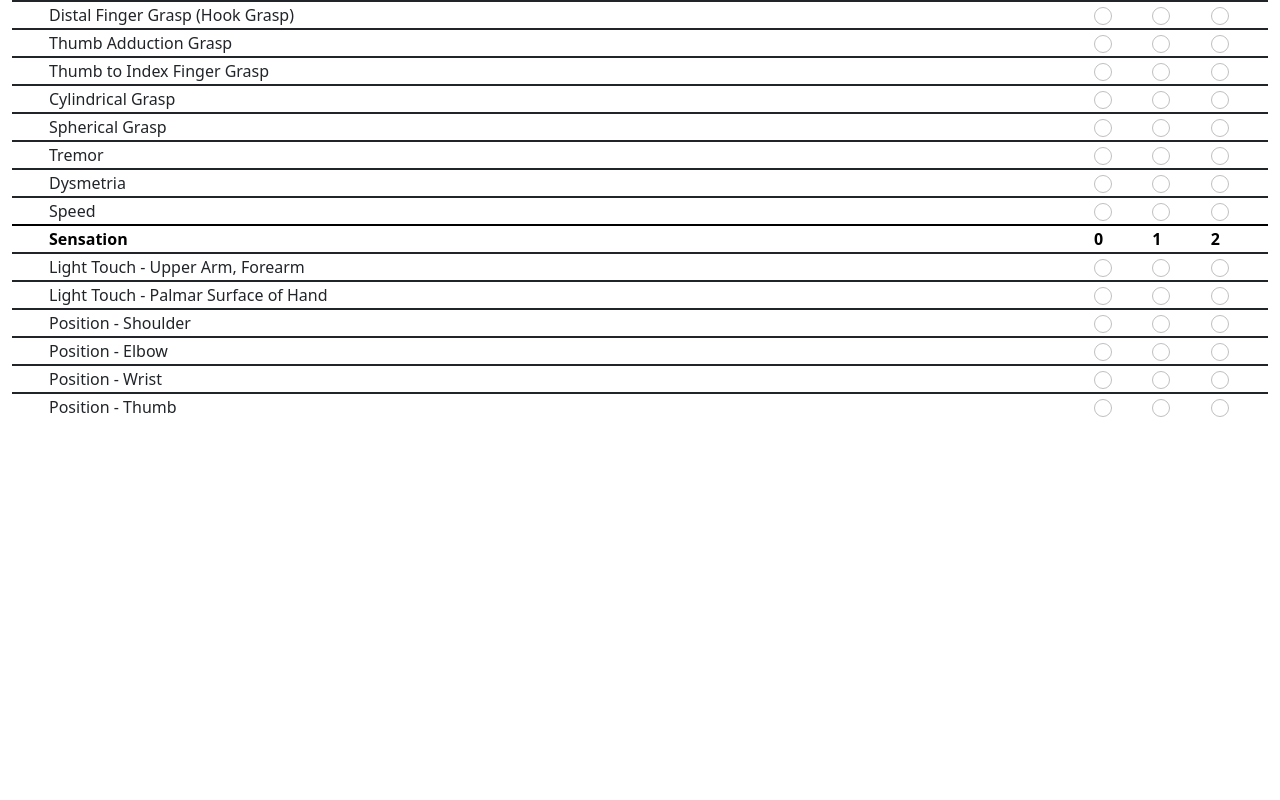
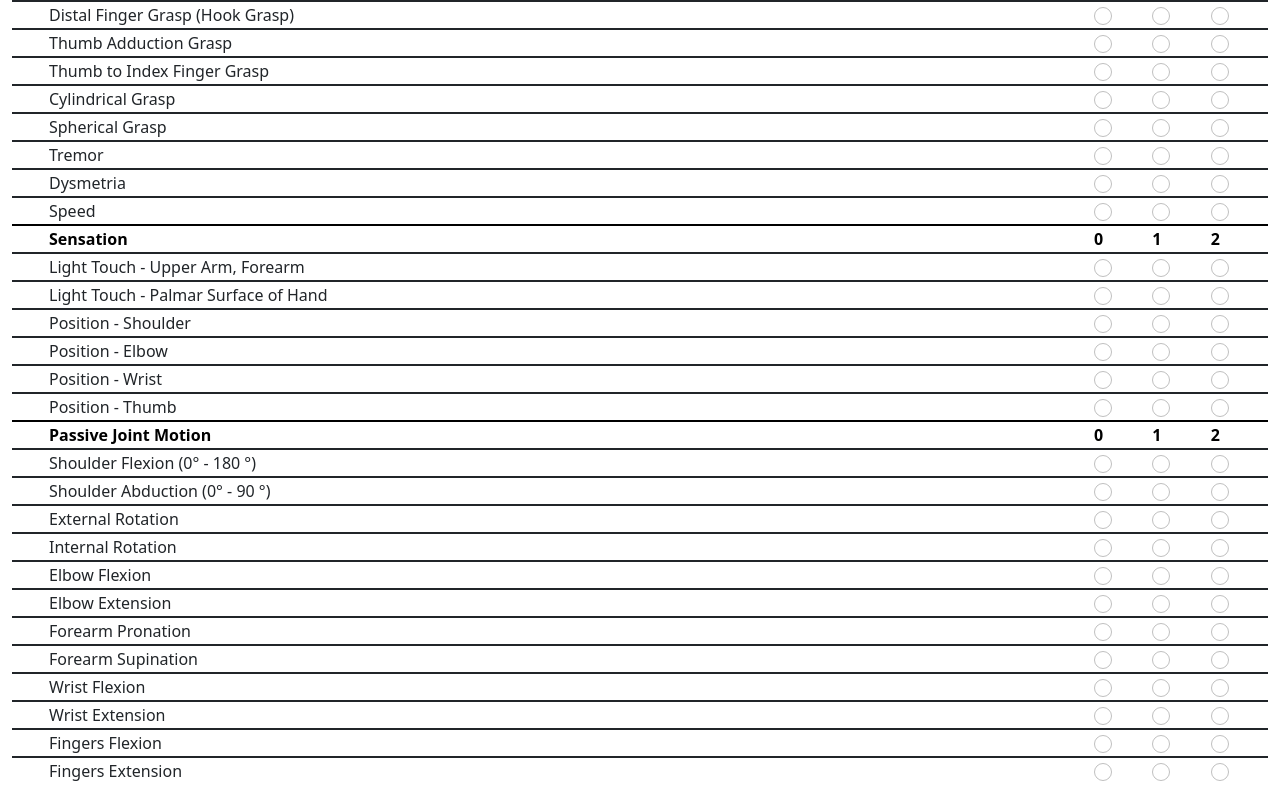
Before and after one commit to muhdarifrawi/20220313-Fma-Scoring, a Vue app: page / in a window 1280 px wide. Shown: the part 865-1665 px from the top of the page. Before the commit the page ends 1301 px from the top, so only its background shows below. Built offline with nearby package versions, Linux system fonts and the light colour scheme.

Commit message:
Added table - Passive Joint Motion Section.

```diff
--- a/src/components/AdminAndScore.vue
+++ b/src/components/AdminAndScore.vue
@@ -528,6 +528,169 @@
                     <input class="form-check-input" type="radio" name="position-thumb" value=2>
                 </td>
             </tr>
+            <tr class="table-info">
+                <th></th>
+                <th>Passive Joint Motion</th>
+                <th>0</th>
+                <th>1</th>
+                <th>2</th>
+            </tr>
+            <tr>
+                <td></td>
+                <td>Shoulder Flexion (0&deg; - 180 &deg;)</td>
+                <td>
+                    <input class="form-check-input" type="radio" name="shoulder-flexion-0-180" value=0>
+                </td>
+                <td>
+                    <input class="form-check-input" type="radio" name="shoulder-flexion-0-180" value=1>
+                </td>
+                <td>
+                    <input class="form-check-input" type="radio" name="shoulder-flexion-0-180" value=2>
+                </td>
+            </tr>
+            <tr>
+                <td></td>
+                <td>Shoulder Abduction (0&deg; - 90 &deg;)</td>
+                <td>
+                    <input class="form-check-input" type="radio" name="shoulder-abduction-0-90" value=0>
+                </td>
+                <td>
+                    <input class="form-check-input" type="radio" name="shoulder-abduction-0-90" value=1>
+                </td>
+                <td>
+                    <input class="form-check-input" type="radio" name="shoulder-abduction-0-90" value=2>
+                </td>
+            </tr>
+            <tr>
+                <td></td>
+                <td>External Rotation</td>
+                <td>
+                    <input class="form-check-input" type="radio" name="external-rotation" value=0>
+                </td>
+                <td>
+                    <input class="form-check-input" type="radio" name="external-rotation" value=1>
+                </td>
+                <td>
+                    <input class="form-check-input" type="radio" name="external-rotation" value=2>
+                </td>
+            </tr>
+            <tr>
+                <td></td>
+                <td>Internal Rotation</td>
+                <td>
+                    <input class="form-check-input" type="radio" name="internal-rotation" value=0>
+                </td>
+                <td>
+                    <input class="form-check-input" type="radio" name="internal-rotation" value=1>
+                </td>
+                <td>
+                    <input class="form-check-input" type="radio" name="internal-rotation" value=2>
+                </td>
+            </tr>
+            <tr>
+                <td></td>
+                <td>Elbow Flexion</td>
+                <td>
+                    <input class="form-check-input" type="radio" name="elbow-flexion" value=0>
+                </td>
+                <td>
+                    <input class="form-check-input" type="radio" name="elbow-flexion" value=1>
+                </td>
+                <td>
+                    <input class="form-check-input" type="radio" name="elbow-flexion" value=2>
+                </td>
+            </tr>
+            <tr>
+                <td></td>
+                <td>Elbow Extension</td>
+                <td>
+                    <input class="form-check-input" type="radio" name="elbow-extension" value=0>
+                </td>
+                <td>
+                    <input class="form-check-input" type="radio" name="elbow-extension" value=1>
+                </td>
+                <td>
+                    <input class="form-check-input" type="radio" name="elbow-extension" value=2>
+                </td>
+            </tr>
+            <tr>
+                <td></td>
+                <td>Forearm Pronation</td>
+                <td>
+                    <input class="form-check-input" type="radio" name="forearm-pronation" value=0>
+                </td>
+                <td>
+                    <input class="form-check-input" type="radio" name="forearm-pronation" value=1>
+                </td>
+                <td>
+                    <input class="form-check-input" type="radio" name="forearm-pronation" value=2>
+                </td>
+            </tr>
+            <tr>
+                <td></td>
+                <td>Forearm Supination</td>
+                <td>
+                    <input class="form-check-input" type="radio" name="forearm-supination" value=0>
+                </td>
+                <td>
+                    <input class="form-check-input" type="radio" name="forearm-supination" value=1>
+                </td>
+                <td>
+                    <input class="form-check-input" type="radio" name="forearm-supination" value=2>
+                </td>
+            </tr>
+            <tr>
+                <td></td>
+                <td>Wrist Flexion</td>
+                <td>
+                    <input class="form-check-input" type="radio" name="wrist-flexion" value=0>
+                </td>
+                <td>
+                    <input class="form-check-input" type="radio" name="wrist-flexion" value=1>
+                </td>
+                <td>
+                    <input class="form-check-input" type="radio" name="wrist-flexion" value=2>
+                </td>
+            </tr>
+            <tr>
+                <td></td>
+                <td>Wrist Extension</td>
+                <td>
+                    <input class="form-check-input" type="radio" name="wrist-extension" value=0>
+                </td>
+                <td>
+                    <input class="form-check-input" type="radio" name="wrist-extension" value=1>
+                </td>
+                <td>
+                    <input class="form-check-input" type="radio" name="wrist-extension" value=2>
+                </td>
+            </tr>
+            <tr>
+                <td></td>
+                <td>Fingers Flexion</td>
+                <td>
+                    <input class="form-check-input" type="radio" name="fingers-flexion" value=0>
+                </td>
+                <td>
+                    <input class="form-check-input" type="radio" name="fingers-flexion" value=1>
+                </td>
+                <td>
+                    <input class="form-check-input" type="radio" name="fingers-flexion" value=2>
+                </td>
+            </tr>
+            <tr>
+                <td></td>
+                <td>Fingers Extension</td>
+                <td>
+                    <input class="form-check-input" type="radio" name="fingers-extension" value=0>
+                </td>
+                <td>
+                    <input class="form-check-input" type="radio" name="fingers-extension" value=1>
+                </td>
+                <td>
+                    <input class="form-check-input" type="radio" name="fingers-extension" value=2>
+                </td>
+            </tr>
         </table>
     </div>
 </template>
```
